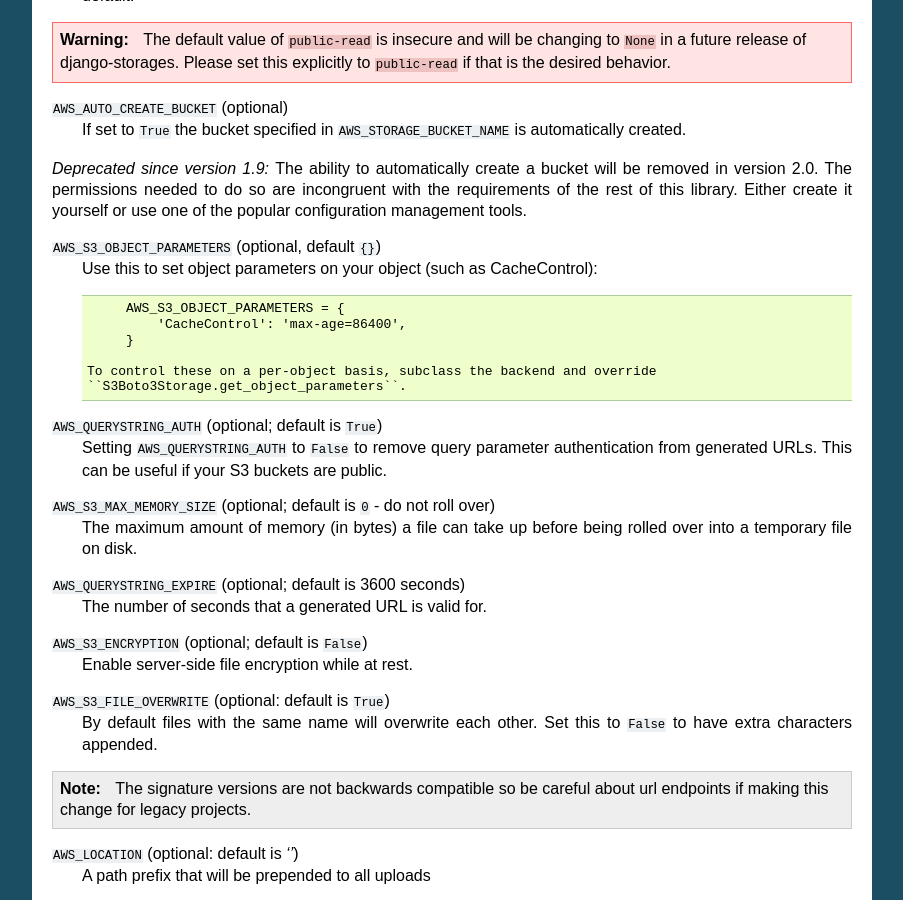
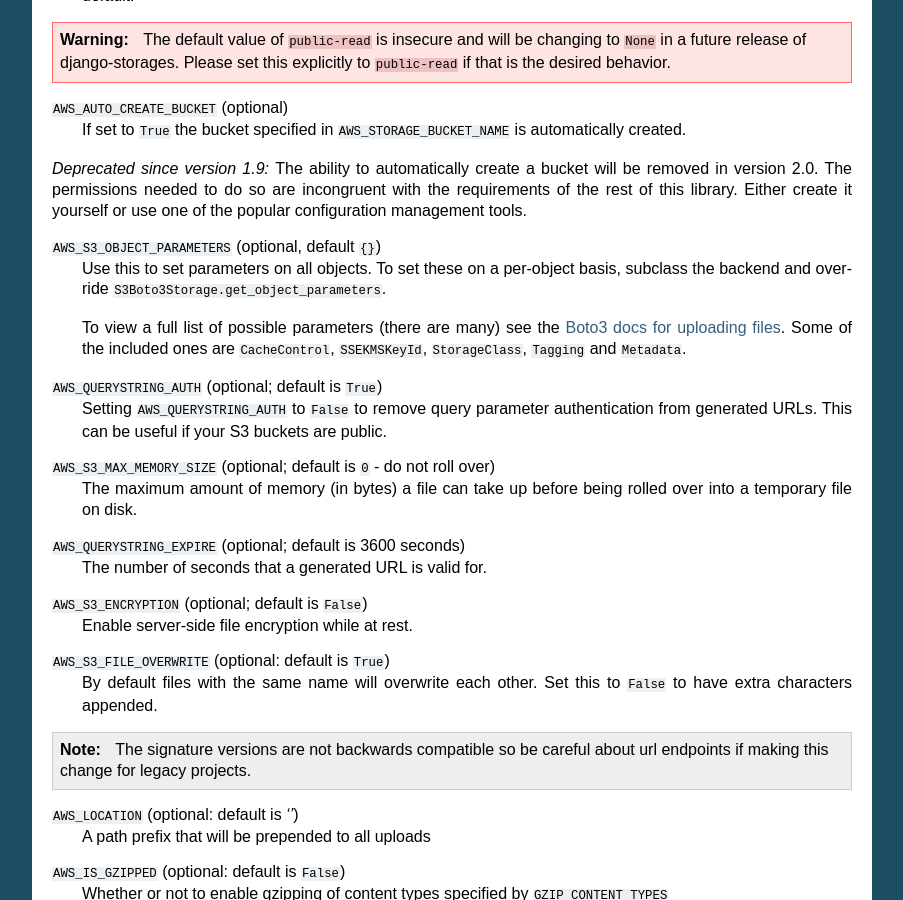
Before and after one commit to jschneier/django-storages, a Sphinx documentation site: the page built from docs/backends/amazon-S3.rst, in a window 1280 px wide and 900 px high, scrolled down 968 px. Shown: the whole window, without its empty margins (198-1101 px from the left). Built offline with Sphinx 7.4.7, drawn with Linux system fonts in a browser that asks for light colours.

Commit message:
Expand docs

```diff
--- a/docs/backends/amazon-S3.rst
+++ b/docs/backends/amazon-S3.rst
@@ -66,14 +66,11 @@ To allow ``django-admin.py`` collectstatic to automatically put your static file
    or use one of the popular configuration management tools.
 
 ``AWS_S3_OBJECT_PARAMETERS`` (optional, default ``{}``)
-  Use this to set object parameters on your object (such as CacheControl)::
+  Use this to set parameters on all objects. To set these on a per-object
+  basis, subclass the backend and override ``S3Boto3Storage.get_object_parameters``.
 
-        AWS_S3_OBJECT_PARAMETERS = {
-            'CacheControl': 'max-age=86400',
-        }
-
-   To control these on a per-object basis, subclass the backend and override
-   ``S3Boto3Storage.get_object_parameters``.
+  To view a full list of possible parameters (there are many) see the `Boto3 docs for uploading files`_.
+  Some of the included ones are ``CacheControl``, ``SSEKMSKeyId``, ``StorageClass``, ``Tagging`` and ``Metadata``.
 
 ``AWS_QUERYSTRING_AUTH`` (optional; default is ``True``)
     Setting ``AWS_QUERYSTRING_AUTH`` to ``False`` to remove query parameter
@@ -146,6 +143,7 @@ To allow ``django-admin.py`` collectstatic to automatically put your static file
 .. _AWS Signature Version 4: https://docs.aws.amazon.com/AmazonS3/latest/API/sigv4-query-string-auth.html
 .. _S3 region list: http://docs.aws.amazon.com/general/latest/gr/rande.html#s3_region
 .. _list of canned ACLs: https://docs.aws.amazon.com/AmazonS3/latest/dev/acl-overview.html#canned-acl
+.. _Boto3 docs for uploading files: https://boto3.amazonaws.com/v1/documentation/api/latest/reference/services/s3.html#S3.Client.put_object
 
 .. _migrating-boto-to-boto3:
 
```
